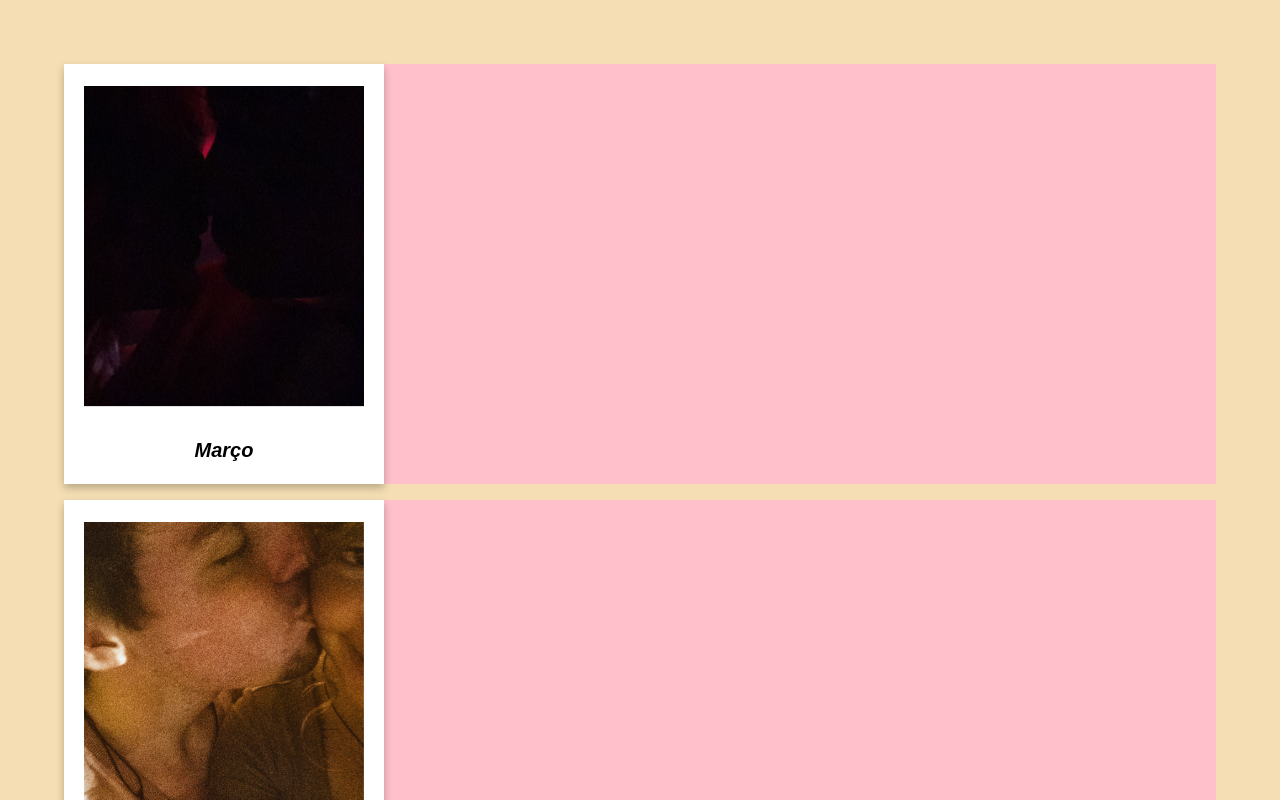
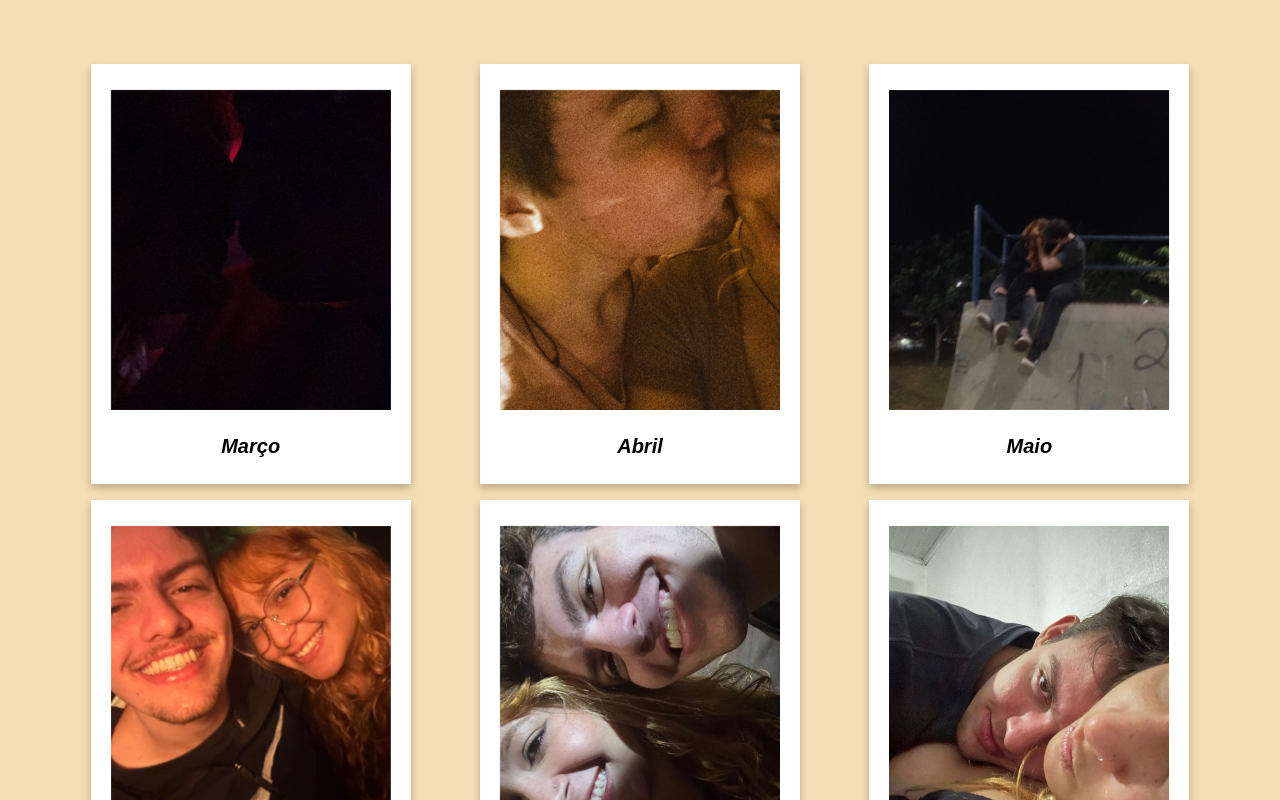
Before and after one commit to SixBruno99/maria-eduarda, a React (Vite) app: page / in a window 1280 px wide. Shown: the top 800 px of the page. Built offline with nearby package versions, Linux system fonts and the light colour scheme.

Commit message:
:sparkles: create desktop version

```diff
--- a/src/components/polaroid/polaroid.module.scss
+++ b/src/components/polaroid/polaroid.module.scss
@@ -1,9 +1,10 @@
 .container {
-  background-color: pink;
+  height: 420px;
+  width: 320px;
 
   .polaroid {
-    height: 420px;
-    width: 320px;
+    height: 100%;
+    width: 100%;
     display: flex;
     flex-direction: column;
     align-items: center;
@@ -28,7 +29,8 @@
         transform: rotateY(180deg);
       }
 
-      .flipCardFront, .flipCardBack {
+      .flipCardFront,
+      .flipCardBack {
         position: absolute;
         width: 100%;
         height: 100%;
@@ -52,8 +54,7 @@
         transform: rotateY(180deg);
 
         p {
-          // color: wheat;
-          color: white;
+          color: whitesmoke;
           text-align: center;
           font-size: 20px;
           font-weight: 800;
@@ -68,7 +69,6 @@
       font-size: 20px;
       font-weight: 800;
       font-style: italic;
-      margin-top: 10px;
     }
   }
 }
--- a/src/mock/polaroid.ts
+++ b/src/mock/polaroid.ts
@@ -7,10 +7,46 @@ import july from "../assets/images/07.jpeg";
 import august from "../assets/images/08.jpeg";
 
 export const polaroids: TPolaroid[] = [
-  { id: "1", date: "Março", image: march, description: "" },
-  { id: "2", date: "Abril", image: april, description: "" },
-  { id: "3", date: "Maio", image: may, description: "" },
-  { id: "4", date: "Junho", image: june, description: "" },
-  { id: "5", date: "Julho", image: july, description: "" },
-  { id: "6", date: "Agosto", image: august, description: "" },
+  {
+    id: "1",
+    date: "Março",
+    image: march,
+    description:
+      "Março, o mês que te conheci, o mês que você pegou meu coração e decidiu cuidar dele como se fosse seu.",
+  },
+  {
+    id: "2",
+    date: "Abril",
+    image: april,
+    description:
+      "Abril, o mês que percebi que meu sonho havia se realizado, ter ao meu lado uma garota incrível e que me faz tão bem.",
+  },
+  {
+    id: "3",
+    date: "Maio",
+    image: may,
+    description:
+      "Maio, o mês que eu tive certeza de que quero estar ao seu lado pro resto da vida.",
+  },
+  {
+    id: "4",
+    date: "Junho",
+    image: june,
+    description:
+      "Junho, o mês que concretizamos tudo e assumimos um compromisso um com o outro.",
+  },
+  {
+    id: "5",
+    date: "Julho",
+    image: july,
+    description:
+      "Julho, o mês que descobri que não importa o que aconteça, você sempre estará comigo me apoiando.",
+  },
+  {
+    id: "6",
+    date: "Agosto",
+    image: august,
+    description:
+      "Agosto, o mês que vi que todos os momentos são perfeitos quando estou ao seu lado.",
+  },
 ];
--- a/src/pages/home/home.module.scss
+++ b/src/pages/home/home.module.scss
@@ -3,7 +3,10 @@
   margin: 64px;
 
   .polaroidContainer {
+    width: 100%;
     display: grid;
+    grid-template-columns: repeat(3, 1fr);
+    justify-items: center;
     gap: 16px;
   }
 }
```
